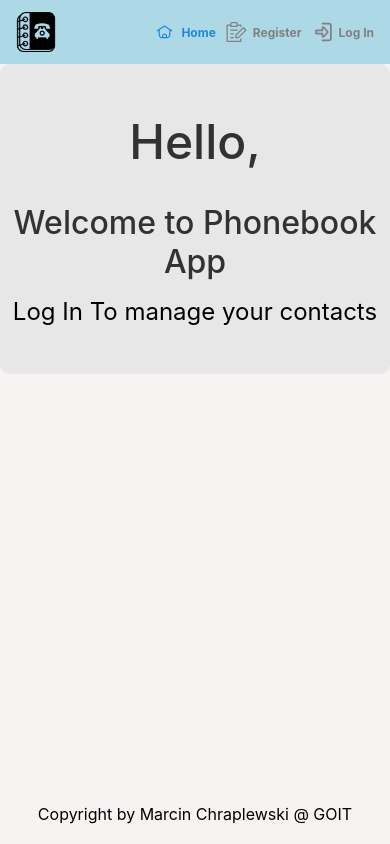
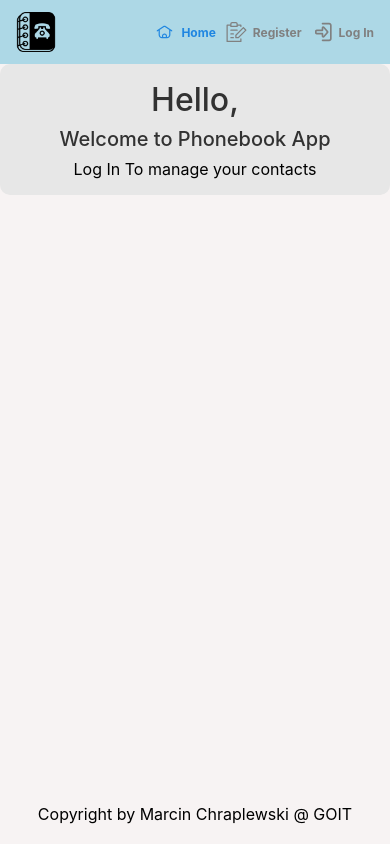
Before and after one commit to Chrapson/goit-react-hw-08-phonebook, a React (Create React App) app: page /#/ in a window 390 px wide. Built offline with nearby package versions, Linux system fonts and the light colour scheme.

Commit message:
[Phonebook][feature] add responsive styles to hero/homepage

```diff
--- a/src/index.css
+++ b/src/index.css
@@ -31,7 +31,7 @@ h2 {
 }
 body h1,
 h2 {
-  padding-top: 1rem;
+  /* padding-top: 1rem; */
 }
 
 .wrapper {
--- a/src/pages/Home/Home.module.css
+++ b/src/pages/Home/Home.module.css
@@ -6,14 +6,8 @@
   justify-content: center;
   flex-direction: column;
   gap: 1rem;
-  /* background-image: url('../../images/hero.jpg');
-  background-size: 200px 190px;
-  background-repeat: no-repeat;
-  background-position-x: 700px;
-  background-position-y: center; */
   background-color: rgb(231, 231, 231);
-  padding-top: 2rem;
-  padding-bottom: 3rem;
+  padding: 1rem 0;
   border-radius: 10px;
 }
 
@@ -30,6 +24,7 @@
 .info {
   font-weight: 400;
   font-size: 1.5rem;
+  text-align: center;
 }
 .link {
   text-decoration: none;
@@ -40,3 +35,17 @@
   text-decoration: underline;
   color: var(--active);
 }
+@media screen and (max-width: 420px) {
+  .container {
+    gap: 0.5rem;
+  }
+  .title {
+    font-size: 2rem;
+  }
+  .subtitle {
+    font-size: 1.25rem;
+  }
+  .info {
+    font-size: 1rem;
+  }
+}
```
